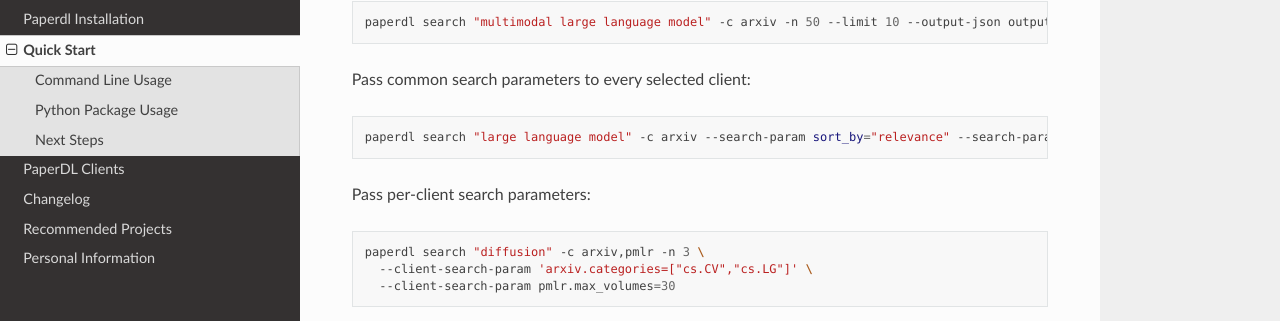
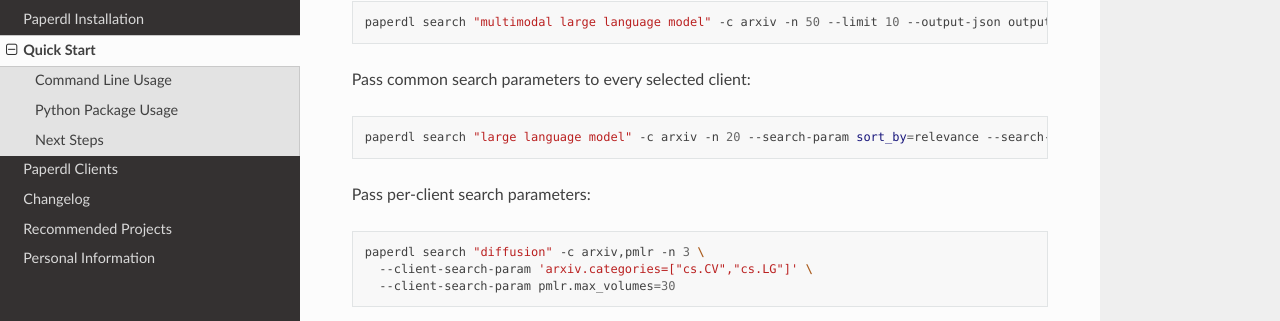
Before and after one commit to CharlesPikachu/paperdl, a Sphinx documentation site: the page built from docs/Quickstart.md, in a window 1280 px wide and 900 px high, scrolled down 1460 px. Shown: the part 130-451 px from the top of the window. Built offline with Sphinx 7.4.7 and the Read the Docs theme 3.1.0, drawn with Linux system fonts in a browser that asks for light colours.

Commit message:
update docs

````diff
--- a/docs/Quickstart.md
+++ b/docs/Quickstart.md
@@ -69,7 +69,7 @@
 Pass common search parameters to every selected client:
 
 ```bash
-paperdl search "large language model" -c arxiv --search-param sort_by="relevance" --search-param page_size=20
+paperdl search "large language model" -c arxiv -n 20 --search-param sort_by=relevance --search-param page_size=20
 ```
 
 Pass per-client search parameters:
````
Also changed, not shown: docs/Clients.md (+1 -1 lines).
